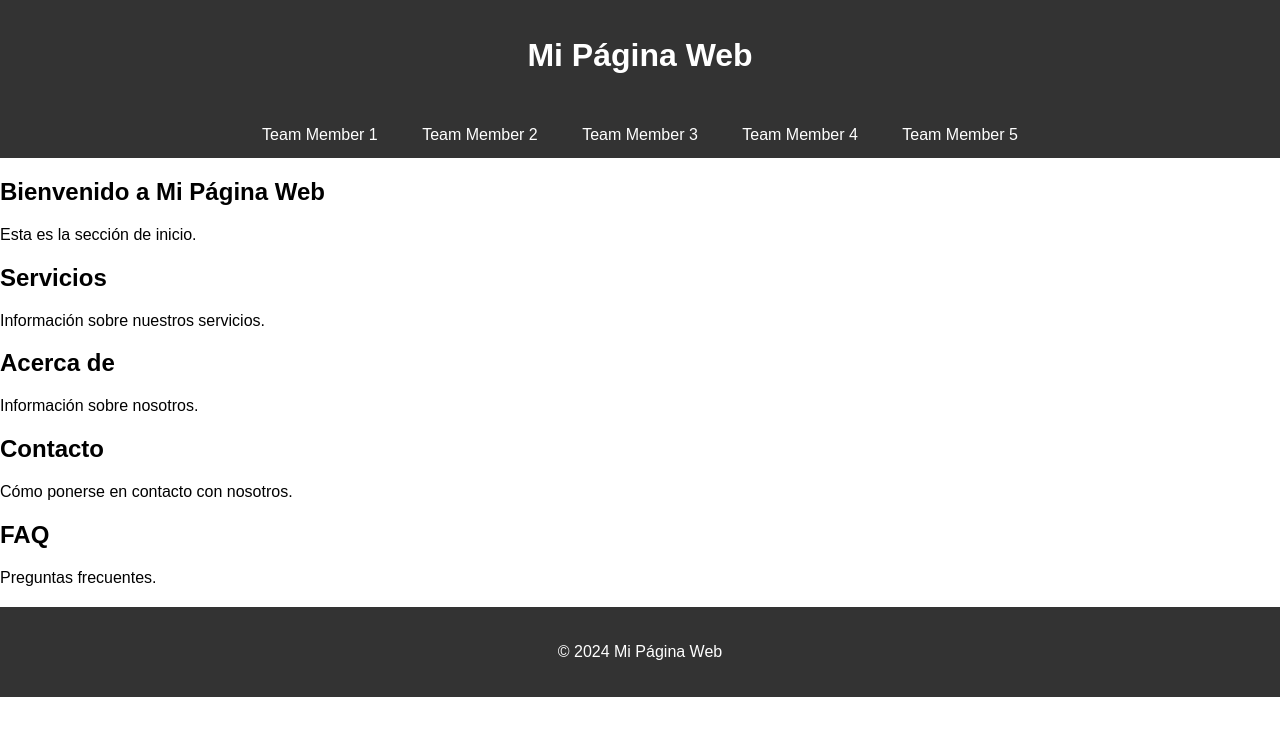
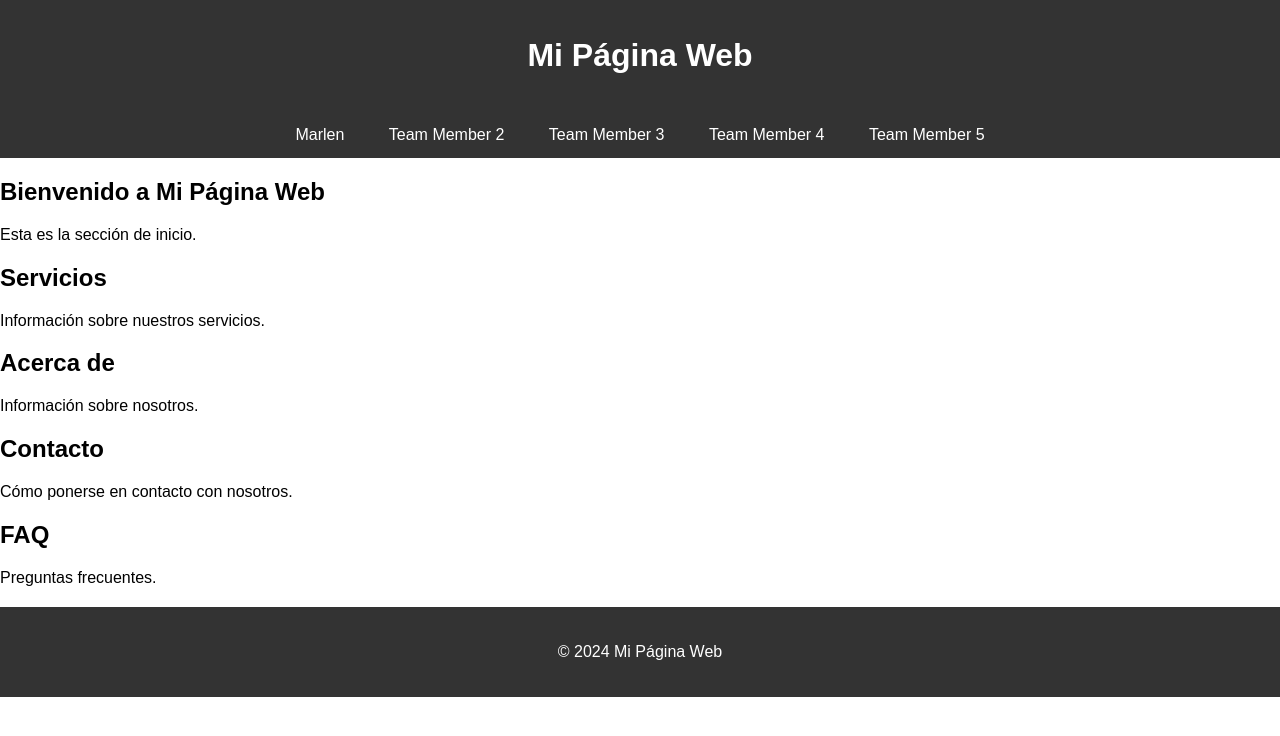
Before and after one commit to Davidfu09/8A-TEAM1, a plain HTML site: page index.html in a window 1280 px wide. Drawn offline with Linux system fonts and the light colour scheme.

Commit message:
Update index.html

```diff
--- a/index.html
+++ b/index.html
@@ -44,7 +44,7 @@
         <h1>Mi Página Web</h1>
     </header>
     <nav>
-        <a href="#nowhere">Team Member 1</a>
+        <a href="The Metamorphosis of Prime Intellect (1).png">Marlen</a>
         <a href="#services">Team Member 2</a>
         <a href="#about">Team Member 3 </a>
         <a href="#contact">Team Member 4</a>
```
